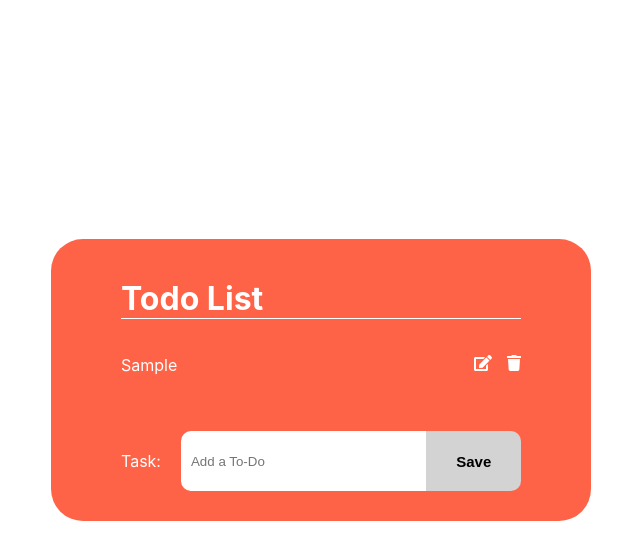
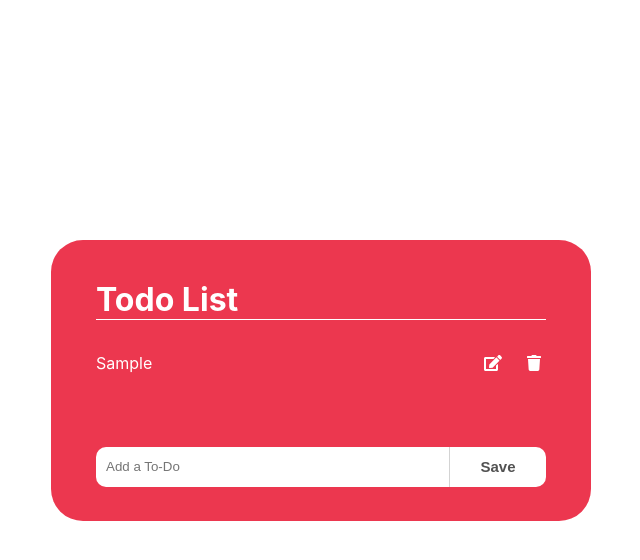
Before and after one commit to derekwidmer/TodoList, a React (Create React App) app: page / in a window 1280 px wide. Both pictures are taken after typing "Sample" into the empty fields and a click on the button "Save". Shown: the top 560 px of the page, without its empty margins (319-959 px from the left). Built offline with nearby package versions, Linux system fonts and the light colour scheme.

Commit message:
Added styles

```diff
--- a/src/NewTodoForm.css
+++ b/src/NewTodoForm.css
@@ -1,5 +1,5 @@
 .NewTodoForm {
-    width: 400px;
+    width: 450px;
     height: 100px;
     display: flex;
     align-items: center;
@@ -7,12 +7,12 @@
 }
 
 .NewTodoForm label {
-    margin-right: 20px;
+    margin-right: 10px;
 }
 
 .NewTodoForm input {
-    width: 300px;
-    height: 50px;
+    width: 350px;
+    height: 30px;
     border-top-left-radius: 10px;
     border-bottom-left-radius: 10px;
     border-top-right-radius: 0;
@@ -22,17 +22,28 @@
     padding-left: 10px;
 }
 
+.NewTodoForm input:focus {
+    outline: none;
+}
+
 .NewTodoForm button {
-    height: 60px;
-    width: 120px;
+    height: 40px;
+    width: 100px;
     border-bottom-right-radius: 10px;
     border-top-right-radius: 10px;
     border-top-left-radius: 0;
     border-bottom-left-radius: 0;
     border: none;
+    border-left: 1px solid lightgray;
     padding: 5px;
+    background-color: white;
+    color:rgb(82, 82, 82);
+    font-weight: 700;
+    font-size: 15px;
+    cursor: pointer;
+    transition: background-color .25s ease;
+}
+
+.NewTodoForm button:hover {
     background-color: lightgray;
-    color:black;
-    font-weight: 700;
-    font-size: 15px
 }
--- a/src/NewTodoForm.js
+++ b/src/NewTodoForm.js
@@ -1,5 +1,6 @@
 import React, { Component } from 'react'
 import './NewTodoForm.css'
+import { v4 as uuidv4 } from 'uuid';
 
 class NewTodoForm extends Component {
     constructor(props) {
@@ -14,13 +15,13 @@ class NewTodoForm extends Component {
     }
     handleSubmit(evt) {
         evt.preventDefault()
-        this.props.addItem(this.state)
+        this.props.addItem({ task: this.state.task, id: uuidv4(), completed: false })
         this.setState({ task: "" })
     }
     render() {
         return (
             <form className="NewTodoForm" onSubmit={this.handleSubmit}>
-                <label htmlFor="task">Task:</label>
+                {/* <label htmlFor="task">Task:</label> */}
                 <input onChange={this.handleChange} name="task" id="task" placeholder="Add a To-Do" value={this.state.task}></input>
                 <button>Save</button>
             </form>
--- a/src/Todo.css
+++ b/src/Todo.css
@@ -1,19 +1,39 @@
 .Todo {
-    width: 400px;
+    width: 450px;
     display: flex;
-    padding: 0 10px;
+    padding: 10px 10px;
     border-radius: 10px;
+    margin-bottom: 5px;
+    transition: all 0.3s linear;
 }
 
 .Todo:hover {
-    background-color: rgb(236, 82, 55);
+    background-color: rgb(204, 42, 63);
+    cursor: pointer;
 }
 
-.Todo p {
-    width: 100%;
+.Todo-taskText {
+    width: 90%;
     display: flex;
+    margin-right: auto;
+    align-items: center;
+}
+.Todo-icons {
+    display: flex;
+    transition: all 1s ease;
+    align-items: center;
 }
 
-.icon {
-    margin-left: auto;
+.Todo-icons .icon {
+    padding: 5px;
+    border-radius: 4px;
 }
+
+.Todo-icons .icon:hover {
+    background-color: rgb(179, 31, 51);
+}
+
+.completed {
+    opacity: 0.6;
+    text-decoration: line-through;
+}
--- a/src/Todo.js
+++ b/src/Todo.js
@@ -11,6 +11,7 @@ class Todo extends Component {
         this.toggleForm = this.toggleForm.bind(this)
         this.handleChange = this.handleChange.bind(this)
         this.handleSubmit = this.handleSubmit.bind(this)
+        this.handleCompletion = this.handleCompletion.bind(this)
     }
     handleDelete() {
         this.props.removeItem(this.props.id);
@@ -26,6 +27,9 @@ class Todo extends Component {
     handleChange(evt) {
         this.setState({ [evt.target.name]: evt.target.value })
     }
+    handleCompletion() {
+        this.props.toggleCompletion(this.props.id)
+    }
     render() {
         let result;
         if (this.state.isEditing) {
@@ -38,13 +42,13 @@ class Todo extends Component {
                 </div>
         } else {
             result =
-                <div className="Todo">
-                    <p>
-                        {this.props.task}
+                <div className={`Todo ${this.props.completed ? 'completed' : ''}`}>
+                    <div className="Todo-taskText" onClick={this.handleCompletion} >{this.props.task}</div>
+                    <div className="Todo-icons">
                         <FontAwesomeIcon onClick={this.toggleForm} style={{ cursor: "pointer" }} className="icon" icon={faEdit} />
-                        <FontAwesomeIcon onClick={this.handleDelete} style={{ cursor: "pointer", marginLeft: "15px" }} icon={faTrash} />
-                    </p>
-                </div>
+                        <FontAwesomeIcon onClick={this.handleDelete} style={{ cursor: "pointer", marginLeft: "15px" }} className="icon" icon={faTrash} />
+                    </div>
+                </div >
         }
         return result;
     }
--- a/src/TodoList.css
+++ b/src/TodoList.css
@@ -6,16 +6,16 @@
     margin: 0 auto;
     width: 500px;
     height: auto;
-    background-color: tomato;
+    background-color: rgb(236, 55, 79);
     border-radius: 2em;
     padding: 20px;
 }
 
 .TodoList-title {
     text-align: left;
-    margin: 20px 50px;
+    margin: 20px auto;
     align-self: flex-start;
-    width: 80%;
+    width: 450px;
     border-bottom: 1px solid white;
 }
 
--- a/src/TodoList.js
+++ b/src/TodoList.js
@@ -2,7 +2,6 @@ import React, { Component } from 'react'
 import Todo from './Todo'
 import './TodoList.css'
 import NewTodoForm from './NewTodoForm'
-import { v4 as uuidv4 } from 'uuid';
 
 
 class TodoList extends Component {
@@ -14,12 +13,12 @@ class TodoList extends Component {
         this.addItem = this.addItem.bind(this)
         this.removeItem = this.removeItem.bind(this)
         this.editItem = this.editItem.bind(this)
+        this.toggleCompletion = this.toggleCompletion.bind(this)
     }
 
     addItem(item) {
-        let newItem = { ...item, id: uuidv4() }
         this.setState(state => {
-            let newItems = [...state.items, newItem]
+            let newItems = [...state.items, item]
             return { items: newItems }
         })
     }
@@ -34,6 +33,19 @@ class TodoList extends Component {
         let updatedItems = this.state.items.map(todo => {
             if (todo.id === id) {
                 return { ...todo, task: newText }
+            } else {
+                return todo;
+            }
+        })
+        this.setState({ items: updatedItems })
+    }
+
+    toggleCompletion(id) {
+        let updatedItems = this.state.items.map(todo => {
+            if (todo.id === id) {
+                return { ...todo, completed: !todo.completed }
+            } else {
+                return todo;
             }
         })
         this.setState({ items: updatedItems })
@@ -45,8 +57,14 @@ class TodoList extends Component {
                 <h1 className="TodoList-title">Todo List</h1>
                 <div className="TodoList-items">
                     {this.state.items.map((item) => {
-                        return <Todo key={item.id} task={item.task} id={item.id}
-                            removeItem={this.removeItem} editItem={this.editItem} />
+                        return <Todo
+                            key={item.id}
+                            task={item.task}
+                            id={item.id}
+                            completed={item.completed}
+                            removeItem={this.removeItem}
+                            editItem={this.editItem}
+                            toggleCompletion={this.toggleCompletion} />
                     })}
                 </div>
                 <NewTodoForm addItem={this.addItem} />
```
